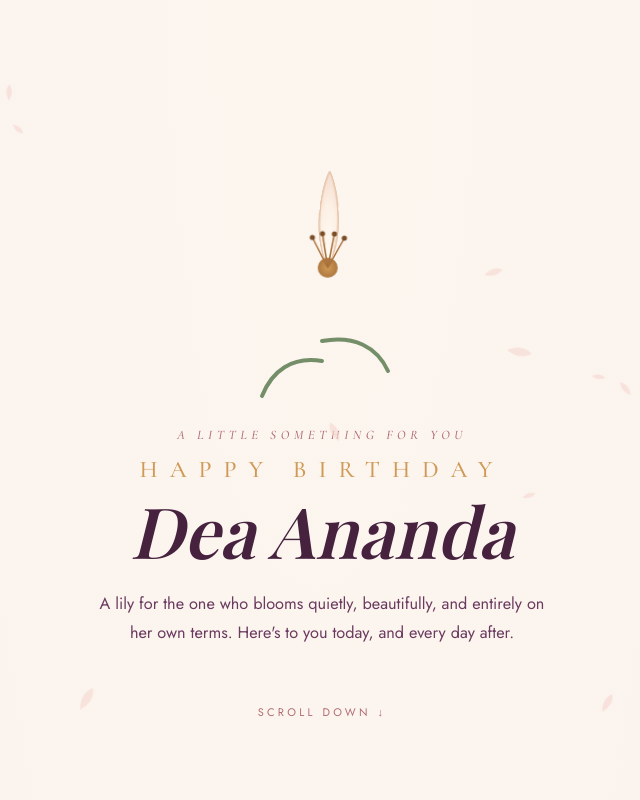
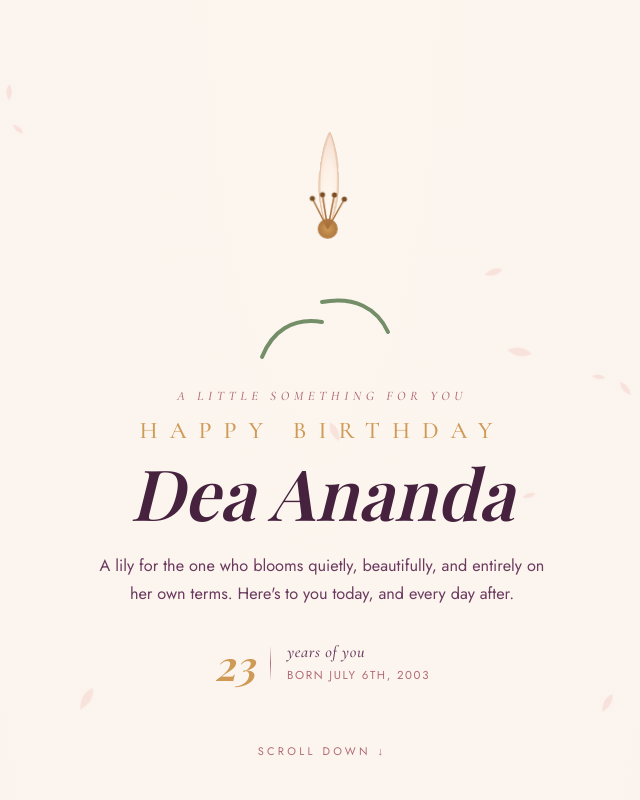
Before and after one commit to aldyivans/dea-birthday, a plain HTML site: page index.html in a window 1280 px wide. Shown: the top 800 px of the page, without its empty margins (318-958 px from the left). Drawn offline with nearby package versions, Linux system fonts and the light colour scheme; a web font is replaced by a local one.

Commit message:
feat: add stylized age badge component to birthday hero section

```diff
--- a/index.html
+++ b/index.html
@@ -150,6 +150,55 @@
       color: var(--plum-soft);
       opacity: 0;
       animation: riseIn 1.2s ease 3.3s forwards;
+    }
+
+    .age-badge {
+      margin-top: 32px;
+      display: flex;
+      align-items: center;
+      gap: 16px;
+      opacity: 0;
+      animation: riseIn 1.2s ease 3.5s forwards;
+    }
+
+    .age-badge .age-num {
+      font-family: 'Playfair Display', serif;
+      font-style: italic;
+      font-weight: 600;
+      font-size: 2.6rem;
+      color: var(--gold);
+      line-height: 1;
+      position: relative;
+      padding-right: 16px;
+    }
+
+    .age-badge .age-num::after {
+      content: "";
+      position: absolute;
+      right: 0;
+      top: 8%;
+      height: 84%;
+      width: 1px;
+      background: linear-gradient(to bottom, transparent, var(--rose-deep), transparent);
+    }
+
+    .age-badge .age-text {
+      font-family: 'Cormorant Garamond', serif;
+      font-style: italic;
+      font-size: 1.02rem;
+      letter-spacing: 0.04em;
+      color: var(--plum-soft);
+      text-align: left;
+      line-height: 1.4;
+    }
+
+    .age-badge .age-date {
+      font-family: 'Jost', sans-serif;
+      font-style: normal;
+      font-size: 0.72rem;
+      letter-spacing: 0.14em;
+      text-transform: uppercase;
+      color: var(--rose-deep);
     }
 
     .scroll-hint {
@@ -397,6 +446,10 @@
       </h1>
       <p class="sub">A lily for the one who blooms quietly, beautifully, and entirely on her own terms. Here's to you
         today, and every day after.</p>
+      <div class="age-badge">
+        <span class="age-num">23</span>
+        <span class="age-text">years of you<br><span class="age-date">born July 6th, 2003</span></span>
+      </div>
       <p class="scroll-hint">scroll down ↓</p>
     </header>
 
```
